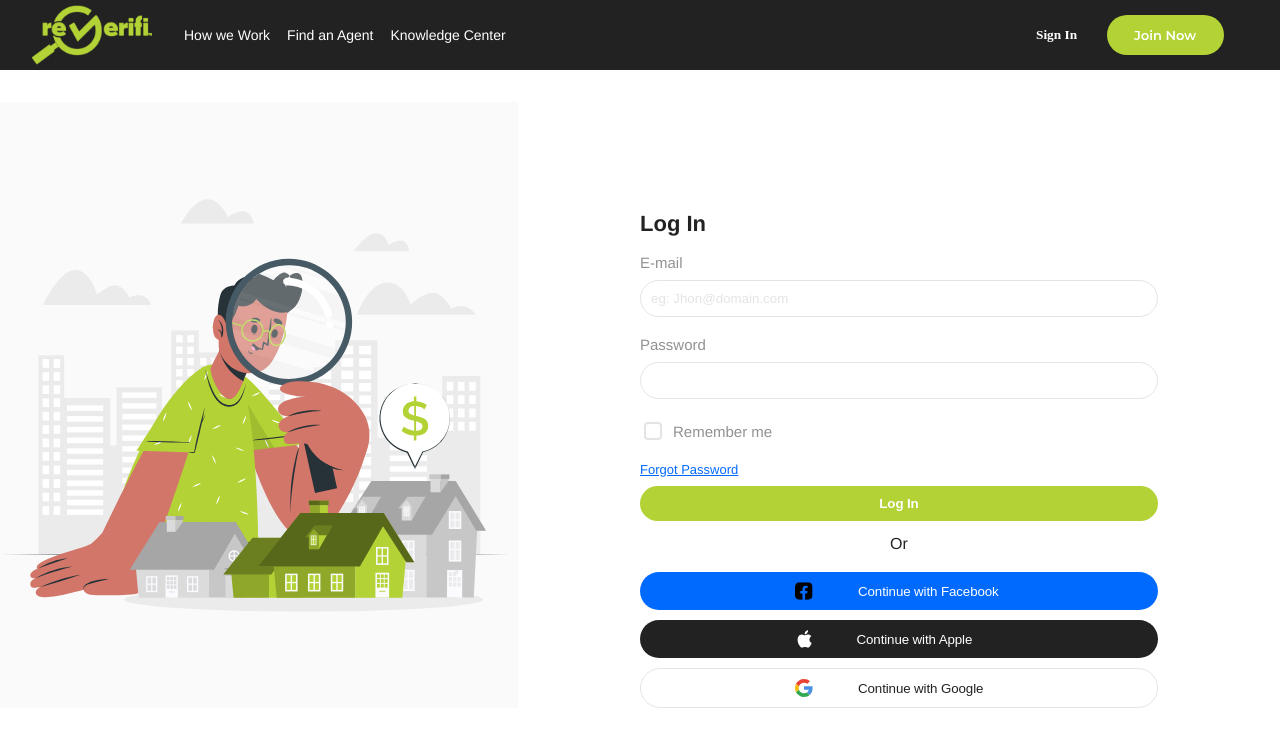
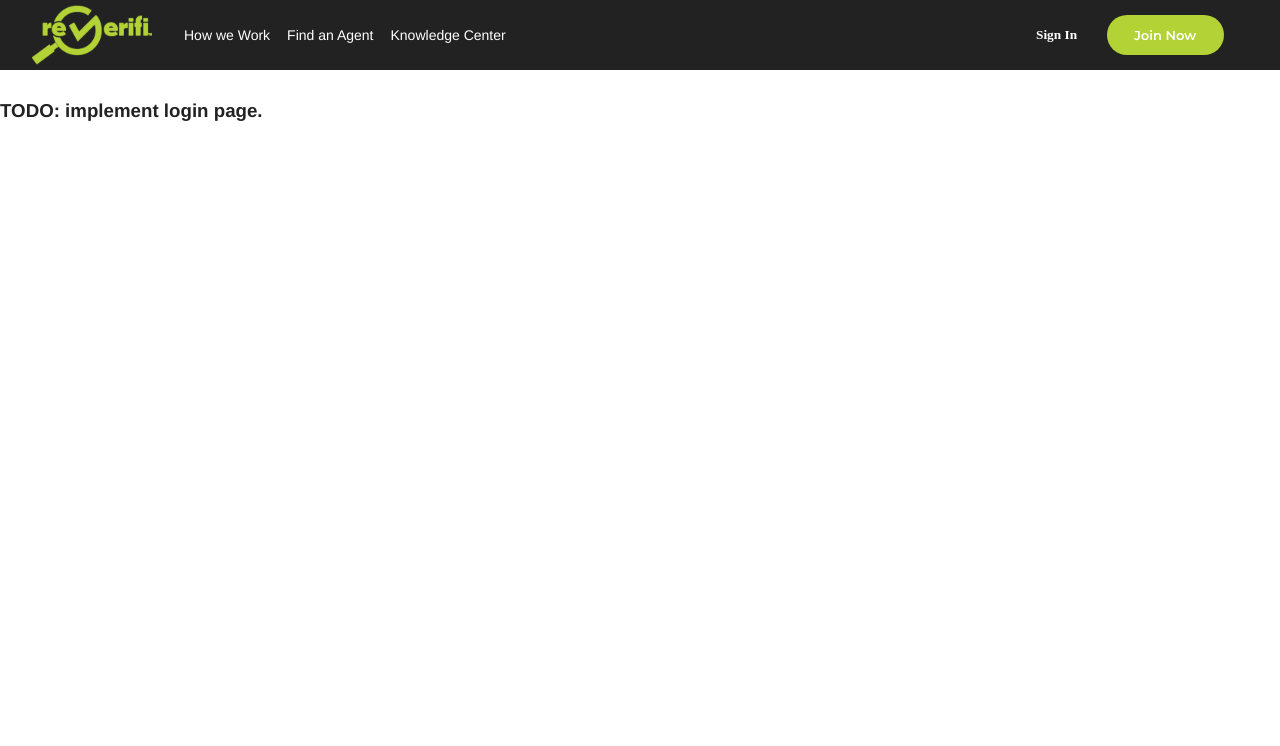
Before and after one commit to qusay-socium/reverifi, a React (Create React App) app: page /login in a window 1280 px wide. Shown: the top 746 px of the page. Built offline with nearby package versions, Linux system fonts and the light colour scheme; a web font is replaced by a local one.

Commit message:
Revert "Rev-007-create-login-page"

```diff
--- a/src/components/shared/FormCheckbox/form-checkbox.style.js
+++ b/src/components/shared/FormCheckbox/form-checkbox.style.js
@@ -31,7 +31,7 @@
 `;
 
 export const Label = styled.label`
-  color: ${colors.mineShaft}7f;
+  color: ${colors.grey};
   font-size: 0.9375rem;
   padding-bottom: 0.625rem;
 `;
--- a/src/components/shared/FormInput/form-input.styles.js
+++ b/src/components/shared/FormInput/form-input.styles.js
@@ -7,7 +7,7 @@
 `;
 
 export const Label = styled.label`
-  color: ${colors.mineShaft}7f;
+  color: ${colors.grey};
   font-size: 0.9375rem;
   padding-bottom: 0.625rem;
 `;
--- a/src/pages/Login/Login.jsx
+++ b/src/pages/Login/Login.jsx
@@ -1,29 +1,4 @@
-/* eslint-disable react/jsx-props-no-spreading */
-import { yupResolver } from '@hookform/resolvers/yup';
-import { ReactComponent as AppleIcon } from 'assets/icons/apple.svg';
-import { ReactComponent as FacebookIcon } from 'assets/icons/facebook.svg';
-import { ReactComponent as GoogleIcon } from 'assets/icons/google.svg';
-import { ReactComponent as MainImg } from 'assets/icons/login-main.svg';
-import FormCheckbox from 'components/shared/FormCheckbox';
-import FormInput from 'components/shared/FormInput';
 import React from 'react';
-import { useForm } from 'react-hook-form';
-import loginSchema from './login-schema';
-import {
-  AppleButton,
-  FacebookButton,
-  Form,
-  GoogleButton,
-  ImageContainer,
-  InfoContainer,
-  InputWrapper,
-  LinkText,
-  LoginContainer,
-  OrText,
-  SocialLinksContainer,
-  SubmitButton,
-  Title,
-} from './login.styles';
 
 /**
  * Login page component.
@@ -31,85 +6,10 @@
  * @return {JSX.Element}
  */
 function Login() {
-  const {
-    register,
-    handleSubmit,
-    formState: { errors },
-    reset,
-  } = useForm({
-    resolver: yupResolver(loginSchema),
-  });
-
-  /**
-   * Handle form submit
-   */
-  const submit = () => {
-    reset();
-  };
-
   return (
-    <LoginContainer>
-      <ImageContainer>
-        <MainImg />
-      </ImageContainer>
-
-      <InfoContainer>
-        <Title>Log In</Title>
-
-        <Form onSubmit={handleSubmit(submit)}>
-          <InputWrapper>
-            <FormInput
-              error={errors.email?.message}
-              label="E-mail"
-              name="email"
-              placeholder="eg: Jhon@domain.com"
-              register={register}
-            />
-          </InputWrapper>
-          <InputWrapper>
-            <FormInput
-              name="password"
-              error={errors.password?.message}
-              label="Password"
-              register={register}
-              type="password"
-            />
-          </InputWrapper>
-
-          <FormCheckbox
-            name="rememberMe"
-            label="Remember me"
-            register={register}
-          />
-
-          <LinkText>Forgot Password</LinkText>
-
-          <SubmitButton type="submit">Log In</SubmitButton>
-        </Form>
-
-        <SocialLinksContainer>
-          <OrText>Or</OrText>
-          <FacebookButton>
-            <div>
-              <FacebookIcon />
-              <span> Continue with Facebook</span>
-            </div>
-          </FacebookButton>
-          <AppleButton>
-            <div>
-              <AppleIcon />
-              <span> Continue with Apple</span>
-            </div>
-          </AppleButton>
-          <GoogleButton>
-            <div>
-              <GoogleIcon />
-              <span>Continue with Google</span>
-            </div>
-          </GoogleButton>
-        </SocialLinksContainer>
-      </InfoContainer>
-    </LoginContainer>
+    <div>
+      <h3>TODO: implement login page.</h3>
+    </div>
   );
 }
 
--- a/src/pages/Login/login-schema.js
+++ /dev/null
@@ -1,14 +0,0 @@
-import * as yup from 'yup';
-
-const loginSchema = yup
-  .object({
-    email: yup.string().label('E-mail').email().required(),
-    password: yup
-      .string()
-      .label('Password')
-      .required()
-      .typeError('password must be a number'),
-  })
-  .required();
-
-export default loginSchema;
--- a/src/pages/Login/login.styles.js
+++ /dev/null
@@ -1,115 +0,0 @@
-import styled from 'styled-components';
-import colors from 'styles/colors';
-import mq from 'styles/media-query';
-
-export const LoginContainer = styled.div`
-  display: flex;
-
-  > div {
-    flex: 1;
-  }
-`;
-
-export const ImageContainer = styled.div`
-  display: none;
-
-  ${mq.tabletWide`
-    background-color: ${colors.alabaster};
-    display: flex;
-    justify-content: center;
-
-    svg {
-      width: 100%;
-    }
-  `}
-
-  ${mq.desktop`
-    svg {
-      margin: auto;
-    }
-  `}
-`;
-
-export const InfoContainer = styled.div`
-  flex: 1;
-  padding: 1rem;
-
-  ${mq.tabletWide`
-    padding: 6.9375rem 7.625rem 0;
-  `}
-`;
-
-export const Title = styled.h3`
-  color: ${colors.mineShaft};
-  font-size: 1.375rem;
-  margin: 0 0 1.25rem;
-`;
-
-export const Form = styled.form`
-  display: flex;
-  flex-direction: column;
-`;
-
-export const InputWrapper = styled.div`
-  margin-bottom: 1.25rem;
-`;
-
-export const LinkText = styled.a`
-  color: ${colors.blue};
-  cursor: pointer;
-  font-size: 0.8125rem;
-  text-decoration: underline;
-`;
-
-export const SubmitButton = styled.button`
-  background-color: ${colors.green};
-  border-radius: 1.5rem;
-  border: none;
-  color: ${colors.white};
-  cursor: pointer;
-  font-weight: 600;
-  letter-spacing: -0.0067rem;
-  margin-top: 0.625rem;
-  padding: 0.625rem;
-  text-align: center;
-`;
-
-export const SocialLinksContainer = styled.div`
-  display: flex;
-  flex-direction: column;
-  text-align: center;
-`;
-
-export const OrText = styled.div`
-  margin: 0.9375rem 0 0.625rem 0;
-  text-align: center;
-`;
-
-export const SocialButton = styled(SubmitButton)`
-  font-weight: normal;
-  justify-content: center;
-  display: flex;
-  width: 100%;
-  > div {
-    display: flex;
-    span {
-      margin: auto 0 auto 2.8125rem;
-      min-width: 9.0625rem;
-      text-align: left;
-    }
-  }
-`;
-
-export const FacebookButton = styled(SocialButton)`
-  background-color: ${colors.blue};
-`;
-
-export const AppleButton = styled(SocialButton)`
-  background-color: ${colors.mineShaft};
-`;
-
-export const GoogleButton = styled(SocialButton)`
-  background-color: ${colors.white};
-  border: 1px solid ${colors.mercury};
-  color: ${colors.mineShaft};
-`;
--- a/src/pages/SignUp/SignUp.jsx
+++ b/src/pages/SignUp/SignUp.jsx
@@ -131,19 +131,19 @@
 
           <div>
             <OrText>Or</OrText>
-            <FacebookButton>
+            <FacebookButton blue>
               <div>
                 <FacebookIcon />
                 <span> Continue with Facebook</span>
               </div>
             </FacebookButton>
-            <AppleButton>
+            <AppleButton dark>
               <div>
                 <AppleIcon />
                 <span> Continue with Apple</span>
               </div>
             </AppleButton>
-            <GoogleButton>
+            <GoogleButton light>
               <div>
                 <GoogleIcon />
                 <span>Continue with Google</span>
--- a/src/pages/SignUp/sign-up.styles.js
+++ b/src/pages/SignUp/sign-up.styles.js
@@ -13,20 +13,11 @@
 export const ImageContainer = styled.div`
   display: none;
 
-  ${mq.tabletWide`
+  ${mq.desktopWide`
     background-color: ${colors.alabaster};
     display: flex;
     justify-content: center;
-
-    svg {
-      width: 100%;
-    }
-  `}
-
-  ${mq.desktop`
-    svg {
-      margin: auto;
-    }
+    padding-top: 15.625rem;
   `}
 `;
 
@@ -34,7 +25,7 @@
   flex: 1;
   padding: 1rem;
 
-  ${mq.tabletWide`
+  ${mq.desktopWide`
     padding: 6.9375rem 7.625rem 0;
   `}
 `;
@@ -55,7 +46,7 @@
 `;
 
 export const Label = styled.label`
-  color: ${colors.mineShaft}7f;
+  color: ${colors.grey};
   font-size: 0.9375rem;
   padding-bottom: 0.625rem;
 `;
@@ -102,7 +93,6 @@
   justify-content: center;
   display: flex;
   width: 100%;
-
   > div {
     display: flex;
 
@@ -130,7 +120,7 @@
 
 export const SocialLinksText = styled.p`
   border-top: ${({ borderTop }) => borderTop && `1px solid ${colors.mercury}`};
-  color: ${colors.mineShaft}7f;
+  color: ${colors.grey};
   font-size: 0.9375rem;
   margin: 0;
   margin-top: ${({ borderTop }) => (borderTop ? '2.1875rem' : '0.9375rem')};
```
Also changed, not shown: src/setupTests.js (added, +15 -0 lines), 2 other files (tests, documents, lock files or other folders).
